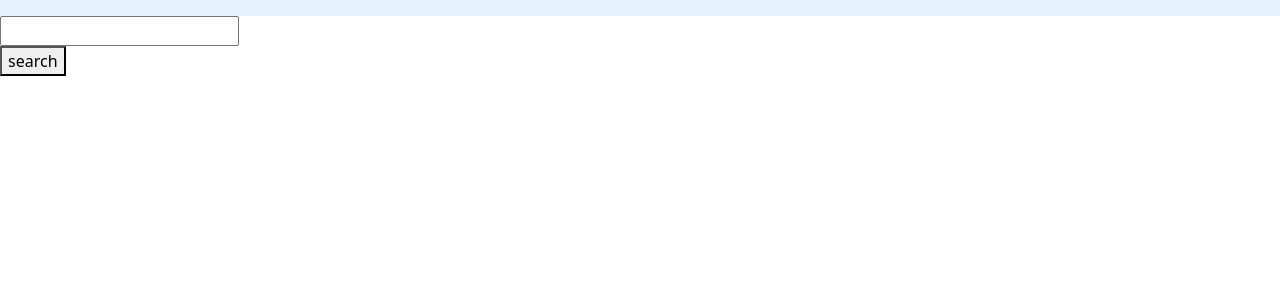
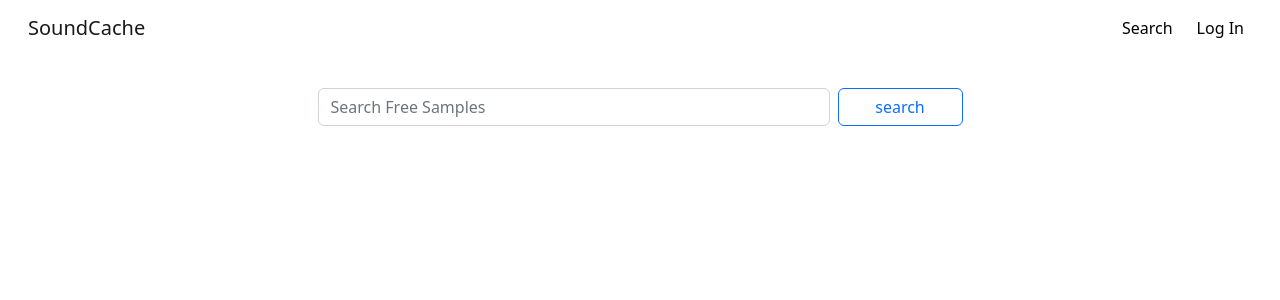
Before and after one commit to loganbeckham/soundCache_frontend, a React (Create React App) app: page / in a window 1280 px wide. Shown: the top 300 px of the page. Built offline with nearby package versions, Linux system fonts and the light colour scheme.

Commit message:
Basic Bootstrap Styling on Landing Page

```diff
--- a/src/App.js
+++ b/src/App.js
@@ -25,12 +25,23 @@ const App = () => {
 
     return (
         <>
-            <nav className="navbar navrbar-expand-la navbar-light" style={{backgroundColor: '#e3f2fd'}}>
+            <nav className="navbar navrbar-expand-la navbar-light" style={{backgroundColor: 'white'}}>
+                <div className="container-fluid">
+                    <a className="navbar-brand ms-3" href="/">SoundCache</a>
+                    <div className="d-flex">
+                        <a className="me-4" href="/" style={{textDecoration: 'none', color: 'black'}}>Search</a>
+                        <a className="me-4" href="/sessions/new" style={{textDecoration: 'none', color: "black"}}>Log In</a>
+                    </div>
+                </div>
             </nav>
-            <form>
-                <input type="text" onChange={handleUserInput}/>
+
+            <div className='container'>
+                <div className='d-flex flex-row pt-3 justify-content-center'>
+                    <form className='d-inline-flex' style={{maxWidth: '100vw'}}>
+                        <input className='form-control me-2 my-3' style={{minWidth: '40vw'}} type="text" placeholder='Search Free Samples' onChange={handleUserInput}/>
                     </form>
-            <button onClick={getSamples}>search</button>
+                    <button className='btn btn-outline-primary my-3' style={{minWidth: '125px'}} onClick={getSamples}>search</button>
+                </div>
                 <div className='row'>
                     {samples.map((sample) => {
                         return (
@@ -39,6 +50,7 @@ const App = () => {
                     })
                     }
                 </div>
+            </div>
         </>
     )
 }
```
Lines whose indentation alone changed are shown as unchanged.
